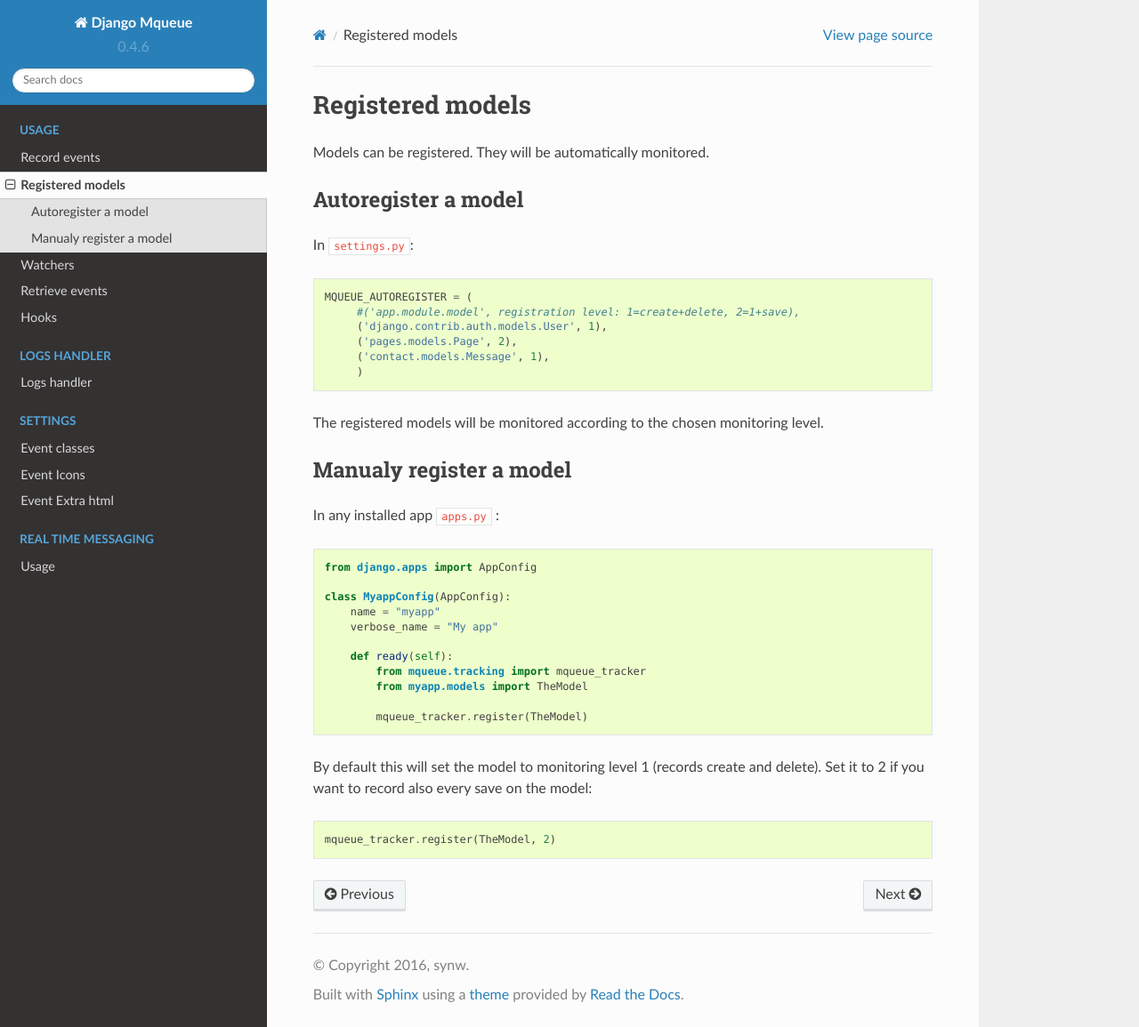
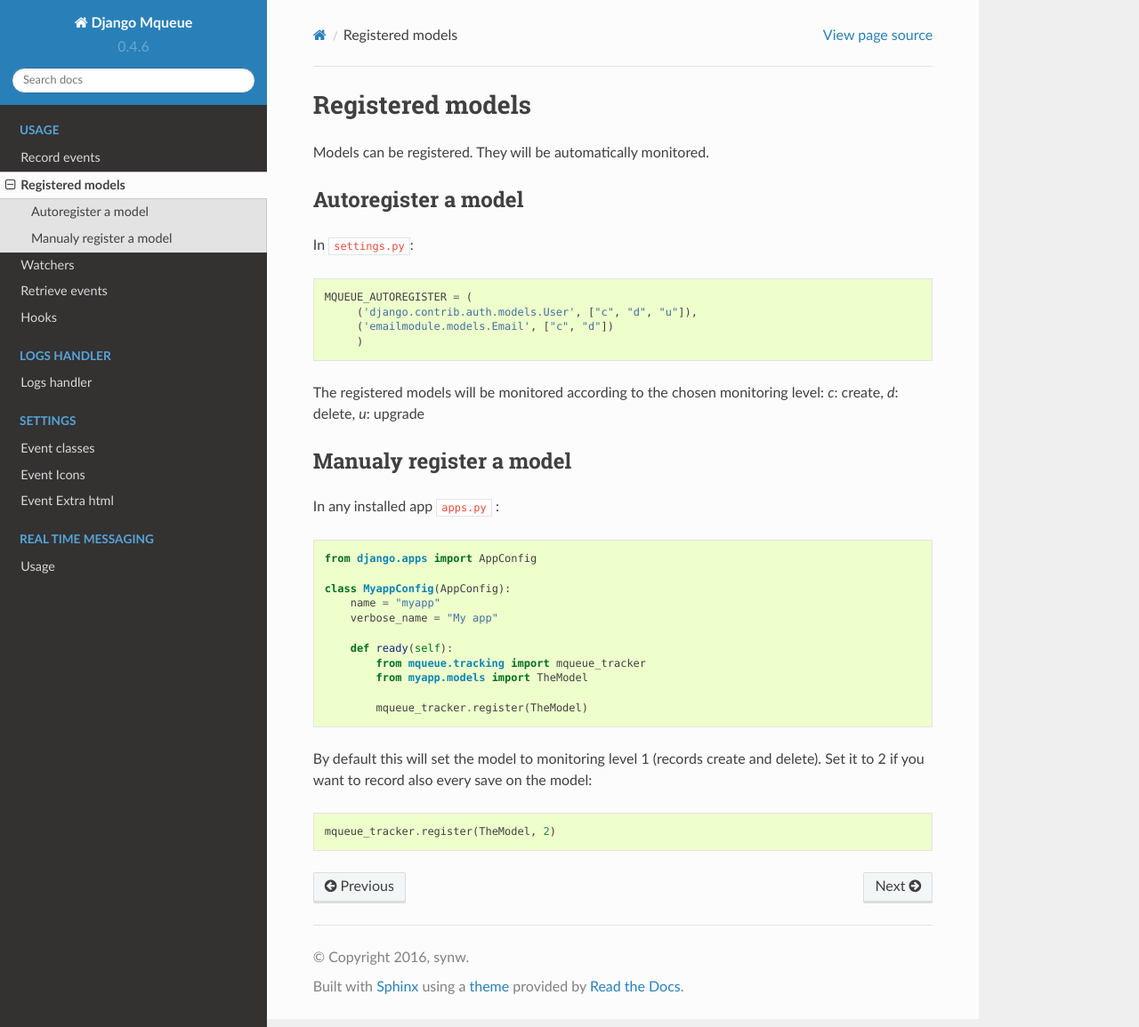
Before and after one commit to synw/django-mqueue, a Sphinx documentation site: the page built from docs/usage/registered_models.rst, in a window 1280 px wide and 1155 px high. Shown: the whole window at 89% size. Built offline with Sphinx 7.4.7 and the Read the Docs theme 2.0.0, drawn with Linux system fonts in a browser that asks for light colours.

Commit message:
Update docs

```diff
--- a/docs/usage/registered_models.rst
+++ b/docs/usage/registered_models.rst
@@ -13,13 +13,11 @@ In ``settings.py``:
 ::
 
    MQUEUE_AUTOREGISTER = (
-   	#('app.module.model', registration level: 1=create+delete, 2=1+save),
-   	('django.contrib.auth.models.User', 1),
-   	('pages.models.Page', 2),
-   	('contact.models.Message', 1),
+   	('django.contrib.auth.models.User', ["c", "d", "u"]),
+   	('emailmodule.models.Email', ["c", "d"])
    	)
 
-The registered models will be monitored according to the chosen monitoring level.
+The registered models will be monitored according to the chosen monitoring level: `c`: create, `d`: delete, `u`: upgrade
 
 Manualy register a model
 ^^^^^^^^^^^^^^^^^^^^^^^^
```
